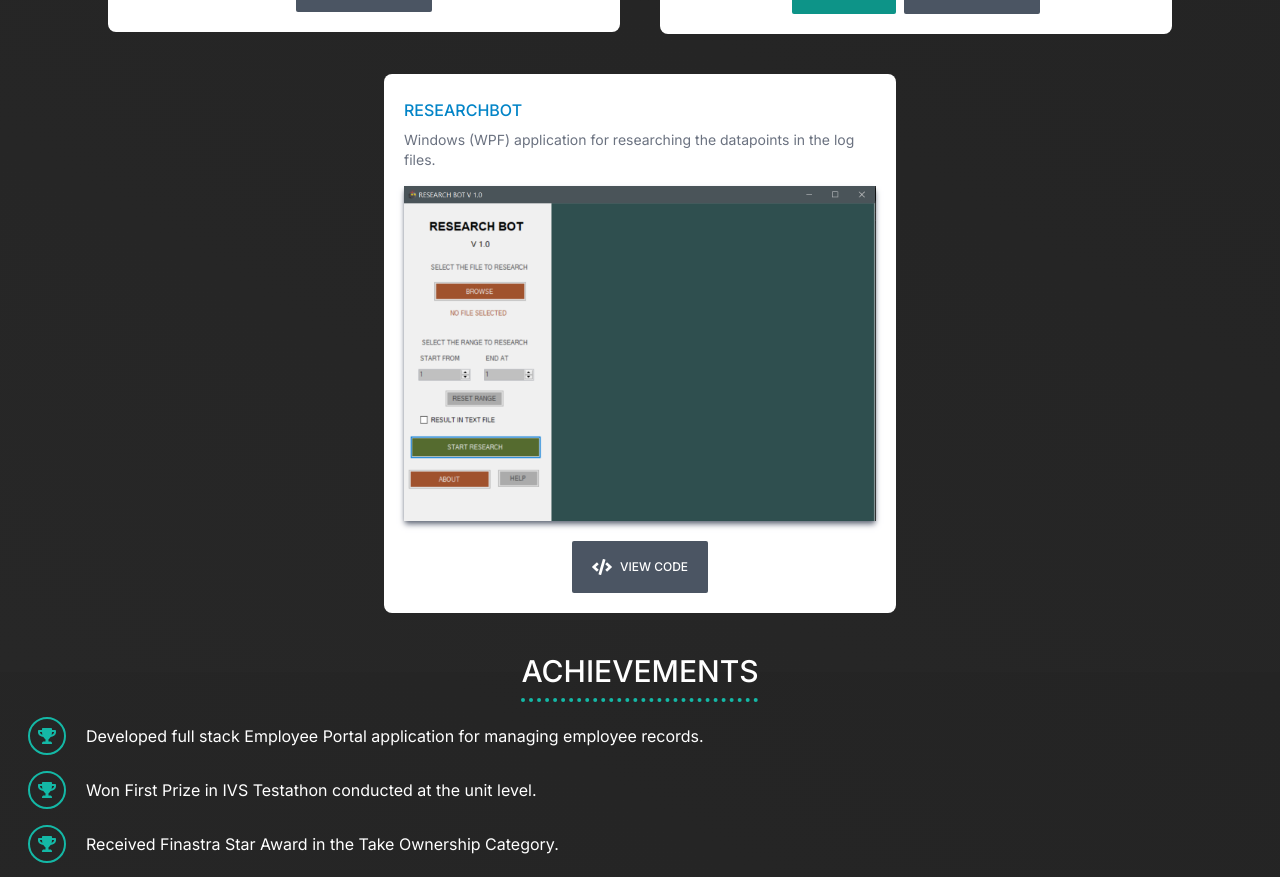
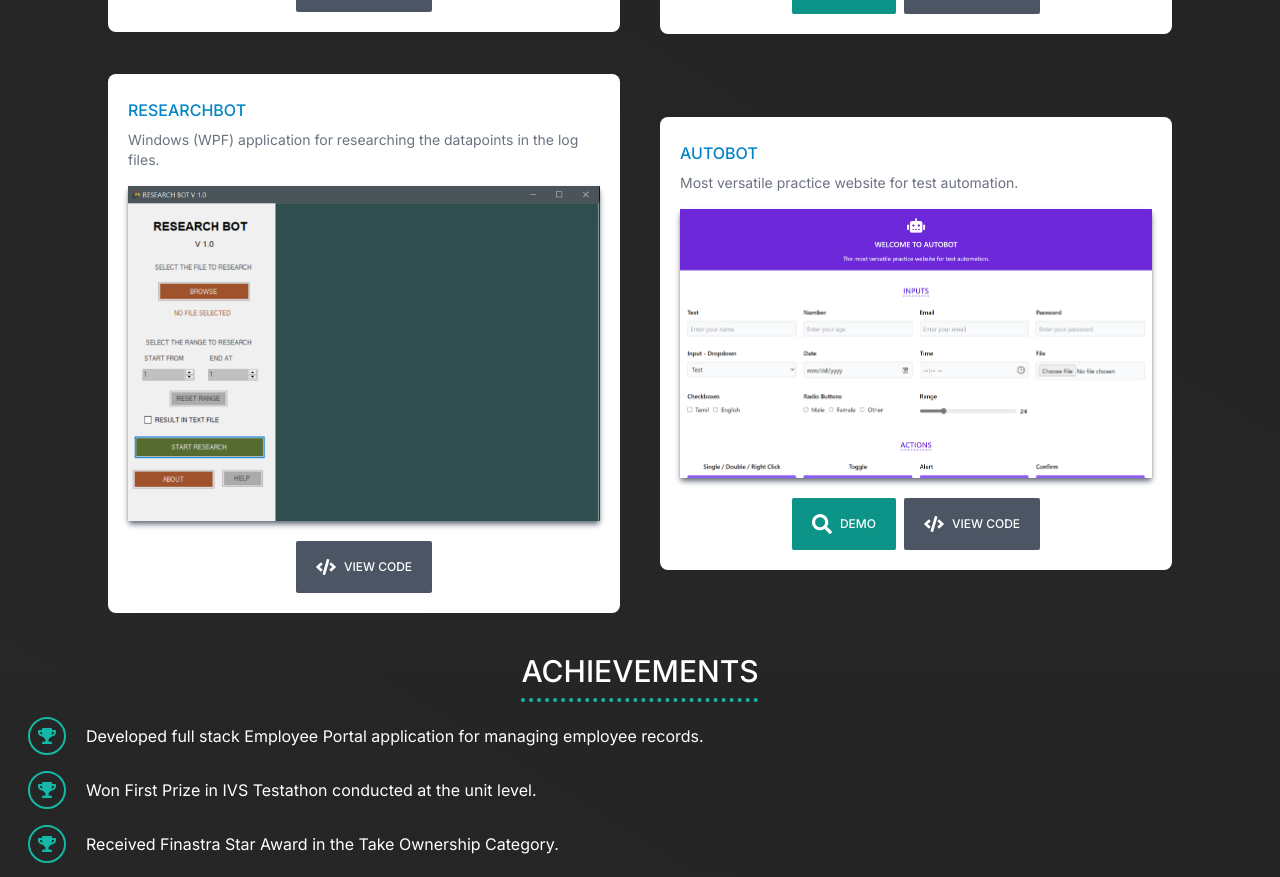
Before and after one commit to gktomic/gopalakrishnan, a Next.js app: page / in a window 1280 px wide. Shown: the part 1728-2605 px from the top of the page. Built offline with nearby package versions, Linux system fonts and the light colour scheme.

Commit message:
Add autobot to portfolio

```diff
--- a/app/components/Portfolio.tsx
+++ b/app/components/Portfolio.tsx
@@ -7,6 +7,7 @@ export function Portfolio() {
             <Card title="Employee Portal" description="Full stack employee portal application powered by mssql, react, nodejs and expressjs." thumbnail_path="/images/thumbnail_employee-portal.png" codelink="https://github.com/gopalakrishnanpv/sern-employee-portal" />
             <Card title="Portfolio" description="Portfolio application built with next js and tailwind css library hosted in vercel." thumbnail_path="/images/thumbnail_portfolio.png" codelink="https://github.com/gopalakrishnanpv/next-portfolio" demolink="https://portfolio-gopalakrishnan.vercel.app" />
             <Card title="ResearchBOT" description="Windows (WPF) application for researching the datapoints in the log files." thumbnail_path="/images/thumbnail_research-bot.png" codelink="https://github.com/gopalakrishnanpv/csharp-researchbot" />
+            <Card title="Autobot" description="Most versatile practice website for test automation." thumbnail_path="/images/thumbnail_autobot.png" codelink="https://github.com/gopalakrishnanpv/autobot" demolink="https://auto-bot-demo.vercel.app" />
         </div>
     </div >
 }
```
Also changed, not shown: public/images/thumbnail_autobot.PNG (added).
